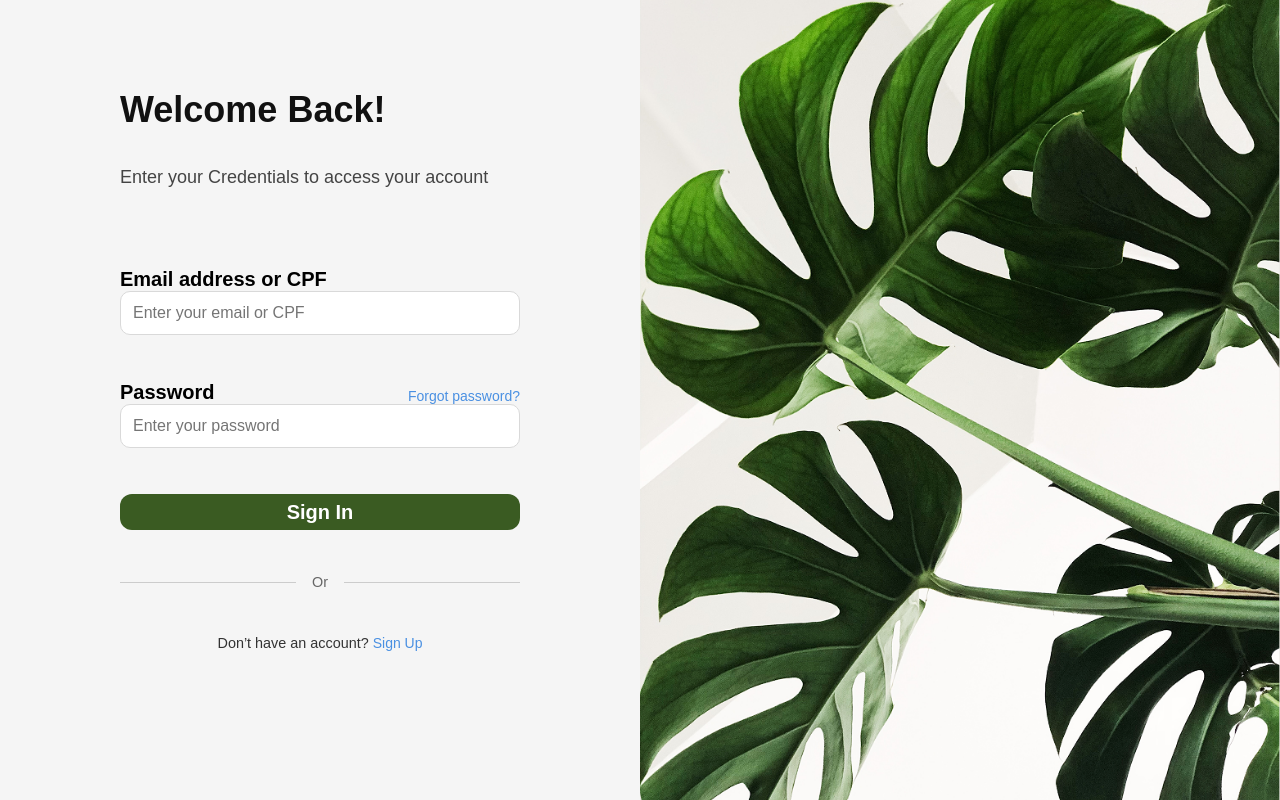
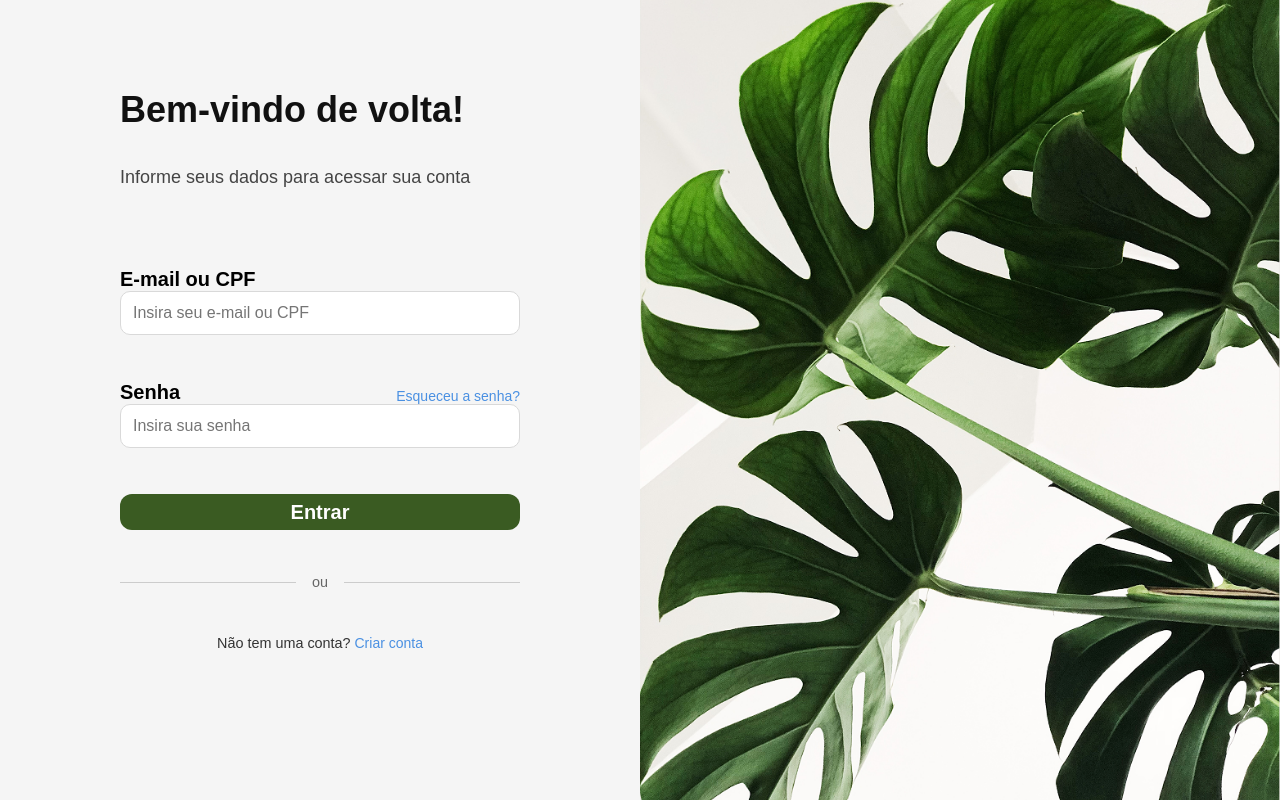
Before and after one commit to ProMenge/A3_Bradesco, a React (Vite) app in the folder frontend/: page / in a window 1280 px wide. Built offline with nearby package versions, Linux system fonts and the light colour scheme; a web font is replaced by a local one.

Commit message:
chore: translate UI texts to portuguese (pt-BR)

```diff
--- a/frontend/src/pages/Login/Login.tsx
+++ b/frontend/src/pages/Login/Login.tsx
@@ -10,17 +10,21 @@ export const Login = () => {
   const [isRegistering, setIsRegistering] = useState(false);
 
   const loginSchema = Yup.object().shape({
-    identifier: Yup.string().required("Required"),
-    password: Yup.string().required("Required"),
+    identifier: Yup.string().required("Campo obrigatório"),
+    password: Yup.string().required("Campo obrigatório"),
   });
 
   const registerSchema = Yup.object().shape({
-    name: Yup.string().required("Required"),
-    identifier: Yup.string().email("Invalid email").required("Required"),
-    password: Yup.string().min(6, "Min 6 characters").required("Required"),
+    name: Yup.string().required("Campo obrigatório"),
+    identifier: Yup.string()
+      .email("E-mail inválido")
+      .required("Campo obrigatório"),
+    password: Yup.string()
+      .min(6, "A senha deve ter no mínimo 6 caracteres")
+      .required("Campo obrigatório"),
     confirmPassword: Yup.string()
-      .oneOf([Yup.ref("password")], "Passwords do not match")
-      .required("Required"),
+      .oneOf([Yup.ref("password")], "As senhas não coincidem")
+      .required("Campo obrigatório"),
   });
 
   const initialValues = {
@@ -32,9 +36,9 @@ export const Login = () => {
 
   const handleSubmit = (values: typeof initialValues) => {
     if (isRegistering) {
-      console.log("Registering:", values);
+      console.log("Cadastrando:", values);
     } else {
-      console.log("Logging in:", values);
+      console.log("Entrando:", values);
     }
   };
 
@@ -48,17 +52,19 @@ export const Login = () => {
         >
           {() => (
             <Form className="form-content">
-              <h1>{isRegistering ? "Get Started Now" : "Welcome Back!"}</h1>
+              <h1>
+                {isRegistering ? "Crie sua conta" : "Bem-vindo de volta!"}
+              </h1>
               <p>
                 {isRegistering
-                  ? "Create your account to start using the platform"
-                  : "Enter your Credentials to access your account"}
+                  ? "Preencha os campos para criar sua conta"
+                  : "Informe seus dados para acessar sua conta"}
               </p>
 
               {isRegistering && (
                 <div className="input-block">
-                  <label htmlFor="name">Name</label>
-                  <Field as={Input} name="name" placeholder="Enter your name" />
+                  <label htmlFor="name">Nome</label>
+                  <Field as={Input} name="name" placeholder="Insira seu nome" />
                   <ErrorMessage
                     name="name"
                     component="span"
@@ -68,11 +74,11 @@ export const Login = () => {
               )}
 
               <div className="input-block">
-                <label htmlFor="identifier">Email address or CPF</label>
+                <label htmlFor="identifier">E-mail ou CPF</label>
                 <Field
                   as={Input}
                   name="identifier"
-                  placeholder="Enter your email or CPF"
+                  placeholder="Insira seu e-mail ou CPF"
                 />
                 <ErrorMessage
                   name="identifier"
@@ -83,14 +89,14 @@ export const Login = () => {
 
               <div className="input-block">
                 <div className="label-wrapper">
-                  <label htmlFor="password">Password</label>
-                  {!isRegistering && <a href="#">Forgot password?</a>}
+                  <label htmlFor="password">Senha</label>
+                  {!isRegistering && <a href="#">Esqueceu a senha?</a>}
                 </div>
                 <Field
                   as={Input}
                   name="password"
                   type="password"
-                  placeholder="Enter your password"
+                  placeholder="Insira sua senha"
                 />
                 <ErrorMessage
                   name="password"
@@ -101,12 +107,12 @@ export const Login = () => {
 
               {isRegistering && (
                 <div className="input-block">
-                  <label htmlFor="confirmPassword">Confirm Password</label>
+                  <label htmlFor="confirmPassword">Confirme a senha</label>
                   <Field
                     as={Input}
                     name="confirmPassword"
                     type="password"
-                    placeholder="Re-enter your password"
+                    placeholder="Insira novamente sua senha"
                   />
                   <ErrorMessage
                     name="confirmPassword"
@@ -117,20 +123,18 @@ export const Login = () => {
               )}
 
               <Button type="submit">
-                {isRegistering ? "Signup" : "Sign In"}
+                {isRegistering ? "Cadastrar" : "Entrar"}
               </Button>
 
               <div className="divider">
                 <hr />
-                <span>Or</span>
+                <span>ou</span>
               </div>
 
               <p className="signup-text">
-                {isRegistering
-                  ? "Have an account? "
-                  : "Don’t have an account? "}
+                {isRegistering ? "Já tem uma conta?" : "Não tem uma conta?"}
                 <a onClick={() => setIsRegistering(!isRegistering)}>
-                  {isRegistering ? "Sign In" : "Sign Up"}
+                  {isRegistering ? " Entrar" : " Criar conta"}
                 </a>
               </p>
             </Form>
--- a/frontend/src/pages/Login/styles.ts
+++ b/frontend/src/pages/Login/styles.ts
@@ -43,6 +43,7 @@ export const FormContainer = styled.div`
     text-decoration: none;
 
     align-self: flex-end;
+    cursor: pointer;
   }
 
   a:hover {
```
